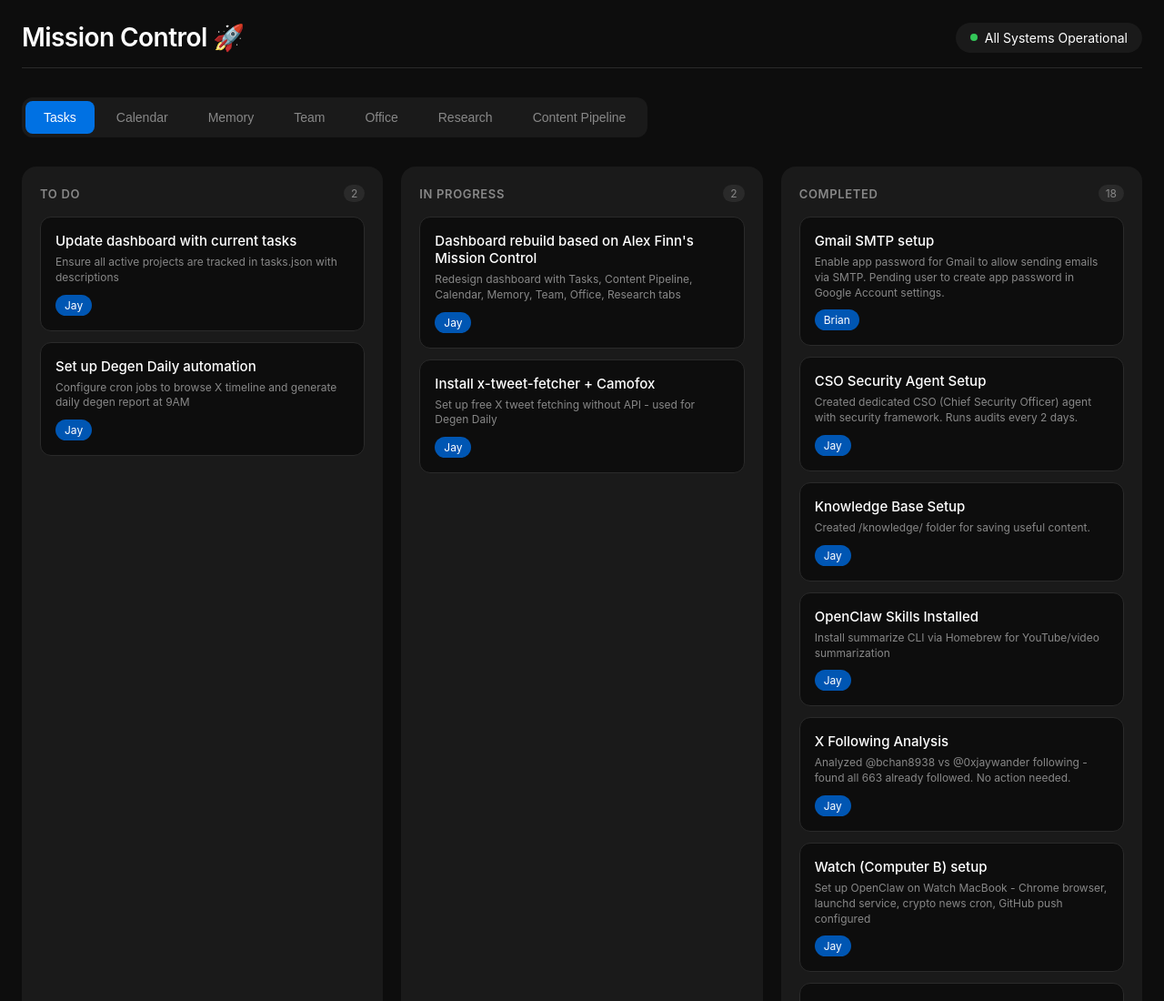
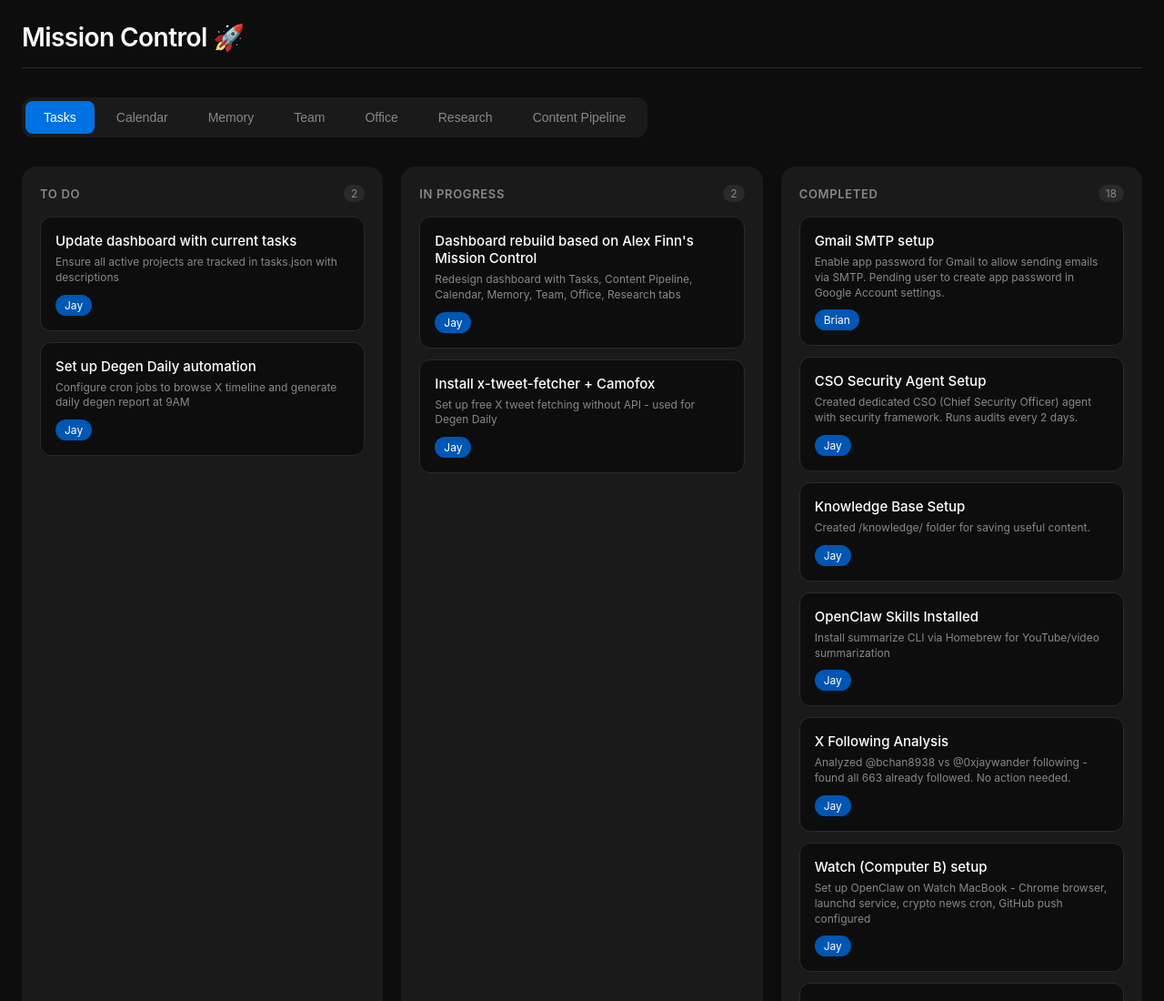
Before and after one commit to 0xjaywander/nars-dashboard, a website: page dashboard.html in a window 1280 px wide. Shown: the top 1100 px of the page at 91% size. Drawn offline with Linux system fonts and the light colour scheme.

Commit message:
Remove fake status badge

```diff
--- a/dashboard.html
+++ b/dashboard.html
@@ -606,10 +606,6 @@
     <div class="header">
         <h1>Mission Control 🚀</h1>
         <div class="header-right">
-            <div class="status-badge">
-                <div class="status-dot"></div>
-                <span>All Systems Operational</span>
-            </div>
         </div>
     </div>
 
```
